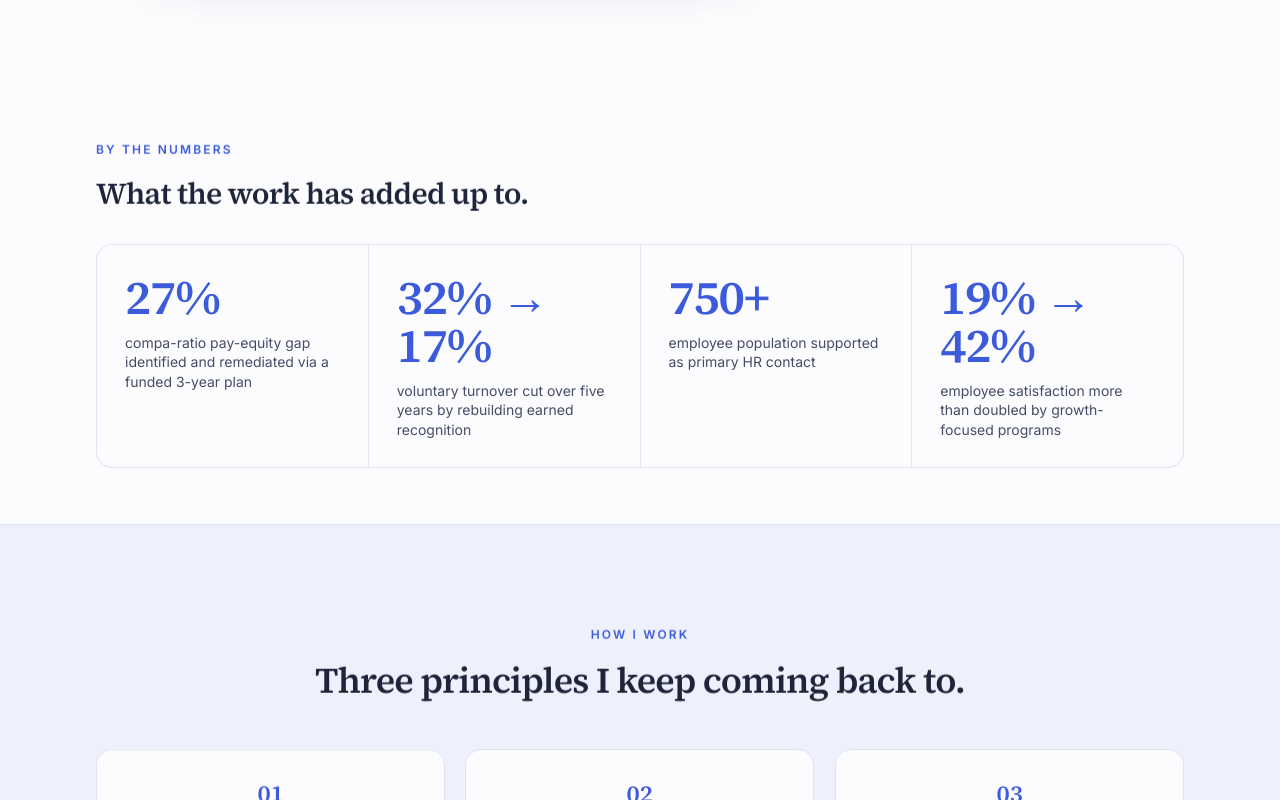
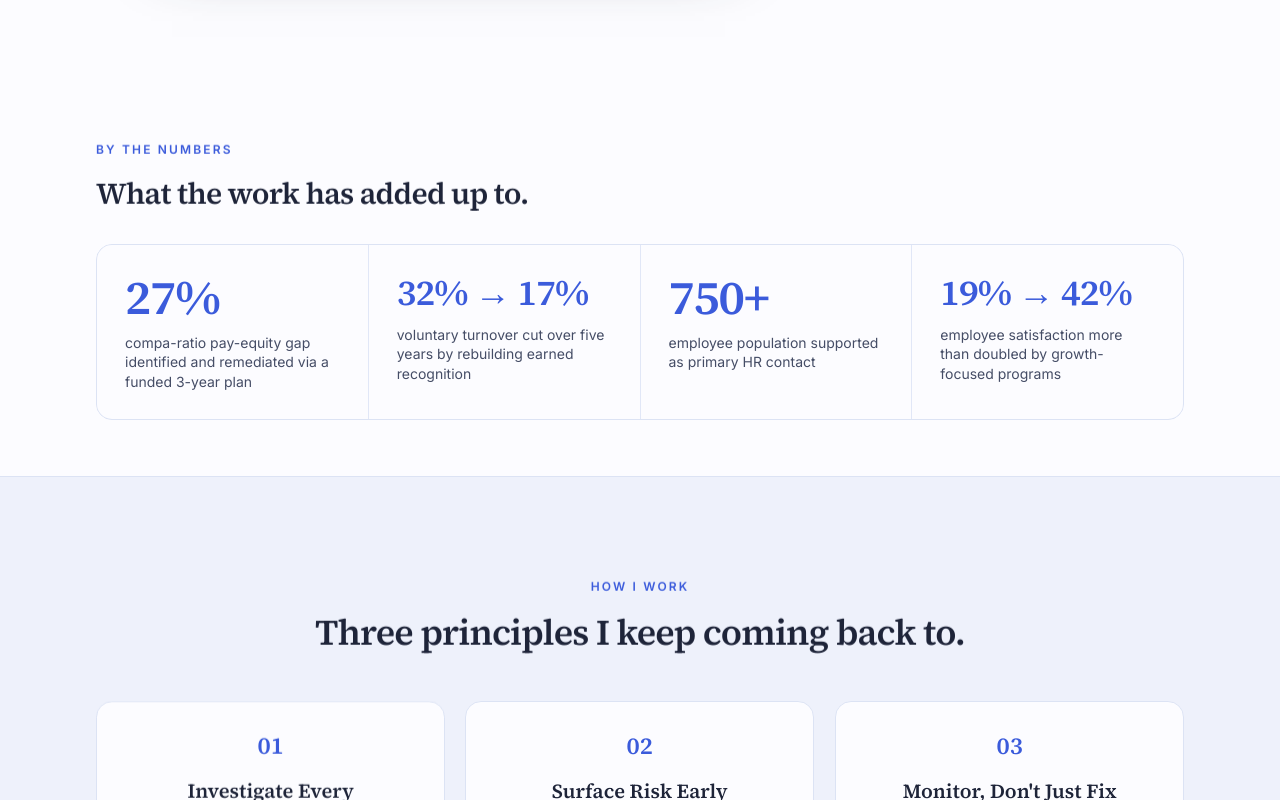
Before and after one commit to kimnmd/Port, a Next.js app: page / in a window 1280 px wide. Shown: the part 1598-2398 px from the top of the page. Built offline with nearby package versions, Linux system fonts and the light colour scheme.

Commit message:
style: keep metrics-bar ranges on one line
The homepage metrics bar rendered 32% -> 17% and 19% -> 42% at text-5xl
with no nowrap, so they wrapped in the 4-column tiles. Add
whitespace-nowrap and a smaller size for the range (display) values.

```diff
--- a/src/components/MetricsBar.tsx
+++ b/src/components/MetricsBar.tsx
@@ -42,7 +42,11 @@ export function MetricsBar() {
             opacity: active ? 1 : 0,
           }}
         >
-          <span className="font-display text-4xl font-semibold leading-none tracking-tight text-accent sm:text-5xl">
+          <span
+            className={`whitespace-nowrap font-display font-semibold leading-none tracking-tight text-accent ${
+              typeof m.count === "number" ? "text-4xl sm:text-5xl" : "text-3xl sm:text-4xl"
+            }`}
+          >
             {typeof m.count === "number" ? (
               <>
                 <CountUp to={m.count} run={active} />
```
